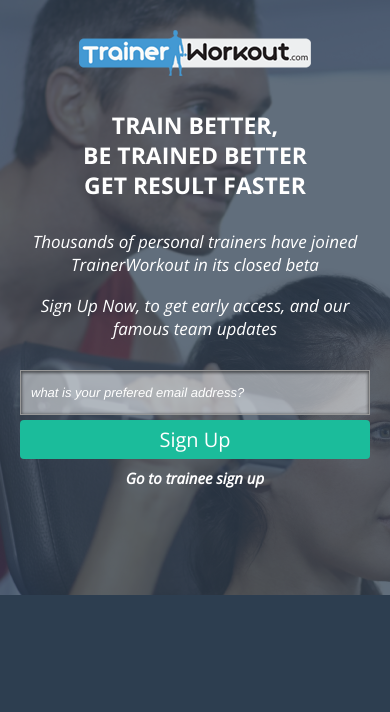
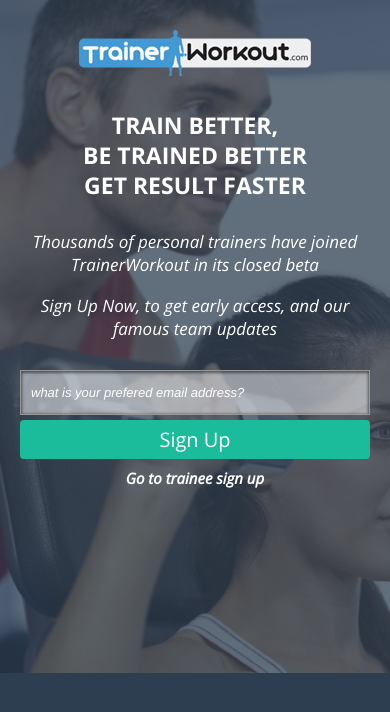
Before and after one commit to nicnhus22/nicnhus.github.io, a PHP site: page / in a window 390 px wide. Shown: the top 712 px of the page. Run offline with PHP 8.4, Linux system fonts and the light colour scheme; some libraries are stand-ins or nearby versions.

Commit message:
Remove bottom space.

```diff
--- a/css/newaddedcss.css
+++ b/css/newaddedcss.css
@@ -279,7 +279,7 @@
 	}
 	.signup-container {
 		padding-top: 30px;
-		padding-bottom: 30%;
+		padding-bottom: 50%;
 	}
 	.form-box .form-content {
 		width:100%;
```
